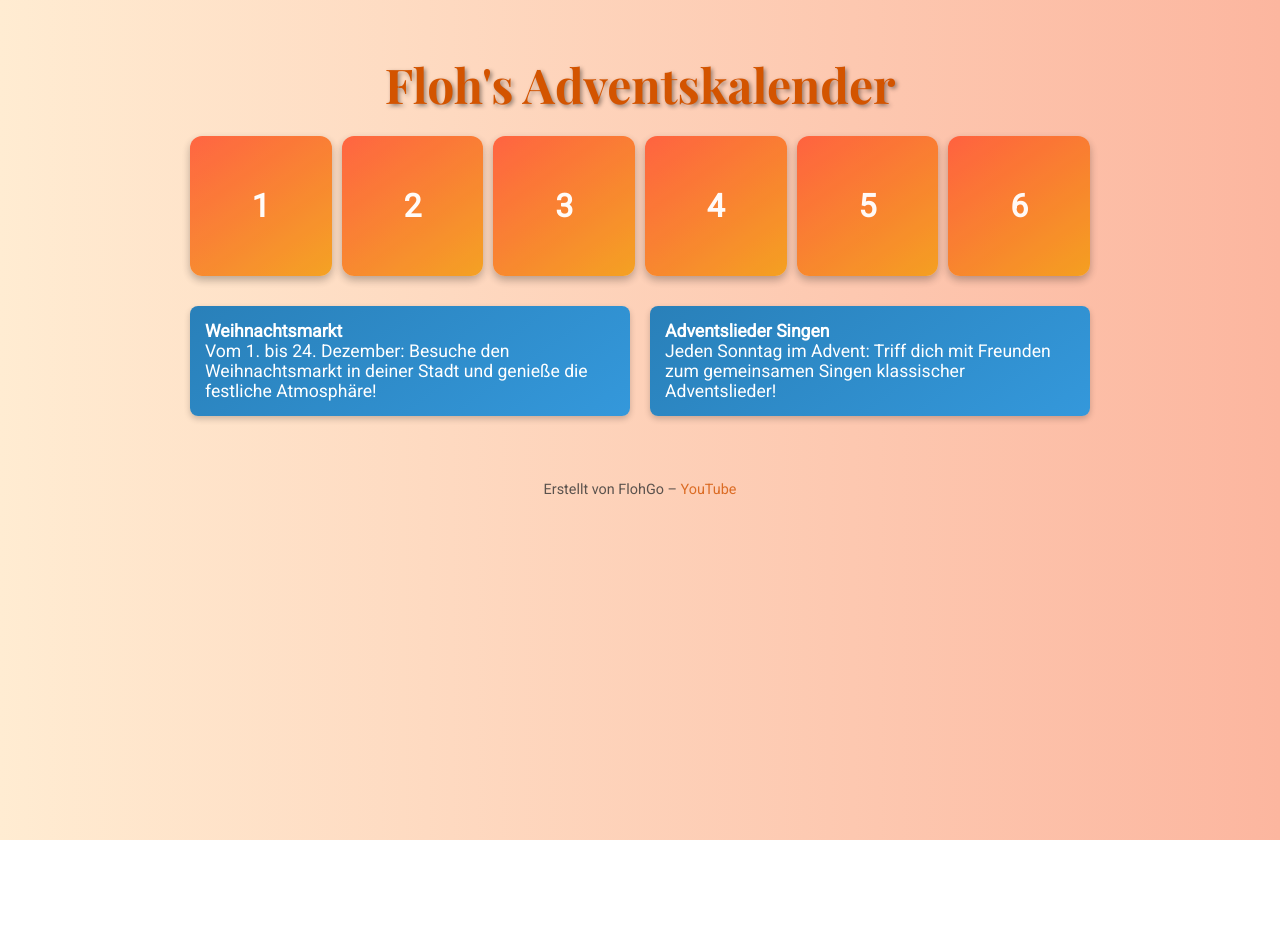
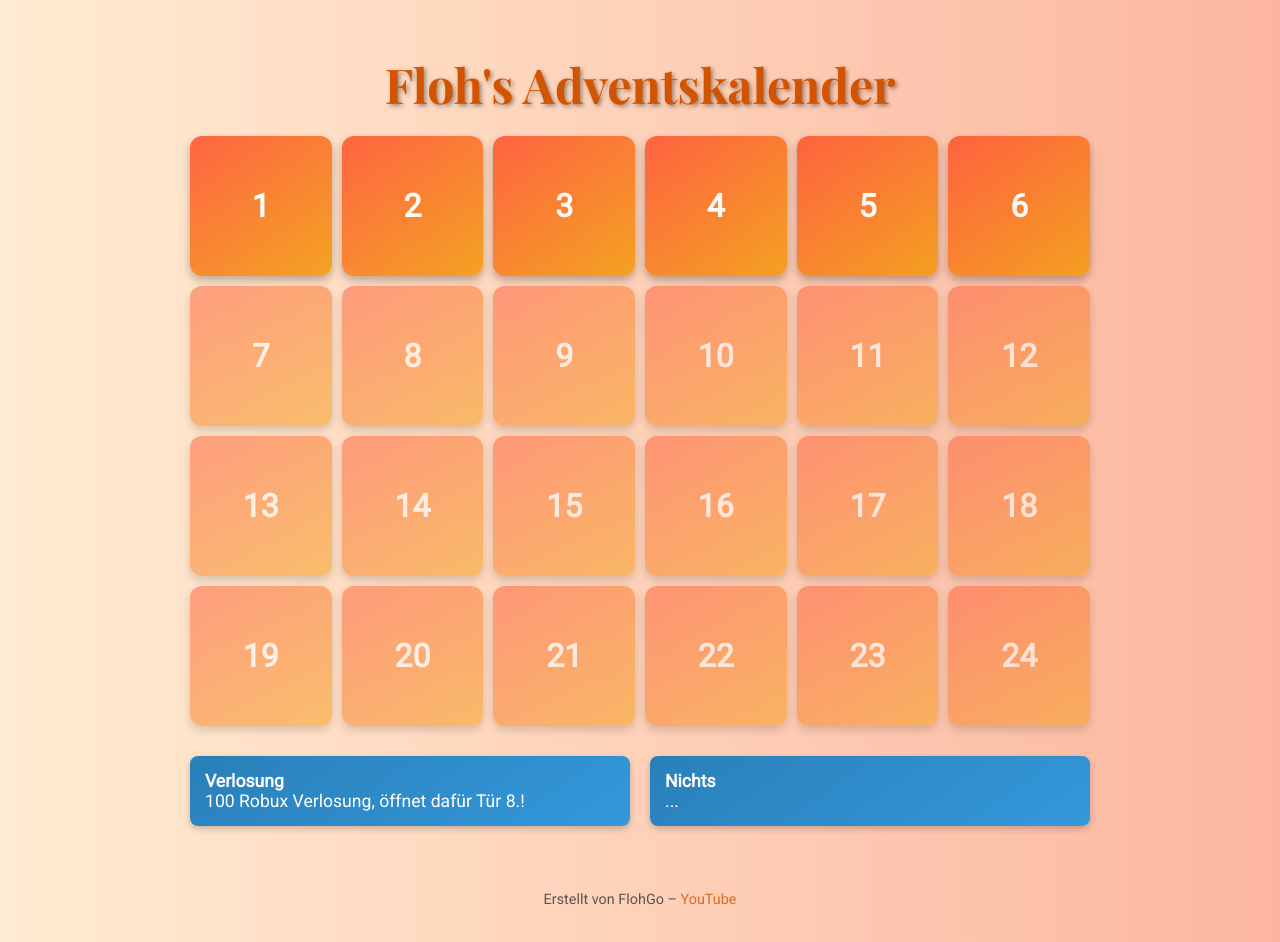
Before and after one commit to apple-is/Adventskalender, a plain HTML site: page index.html in a window 1280 px wide. Before the commit the page ends 840 px from the top, so only its background shows below. Drawn offline with nearby package versions, Linux system fonts and the light colour scheme.

Commit message:
Türchen nur bis zum aktuellen Datum sichtbar: Der Code sorgt dafür, dass die Türchen ab dem aktuellen Tag interaktiv sind. Türchen, die noch nicht geöffnet werden dürfen (z.B. Türchen 5, wenn heute der 4. ist), sind inaktiv.

```diff
--- a/index.html
+++ b/index.html
@@ -206,7 +206,7 @@
         <div class="door" id="door-8" onclick="openDoor(this, 8)">
             <div class="door-inner">
                 <div class="door-front">8</div>
-                <div class="door-back">„Die besten Geschenke kommen oft ohne Verpackung.“</div>
+                <div class="door-back">„SCHNELl - Schreibe "FlohGo“ auf DISCORD an um deine 100 Robux zubekommen!</div>
             </div>
         </div>
         <div class="door" id="door-9" onclick="openDoor(this, 9)">
@@ -233,6 +233,91 @@
                 <div class="door-back">„Das größte Geschenk ist die Liebe, die wir teilen.“</div>
             </div>
         </div>
+        <div class="door" id="door-13" onclick="openDoor(this, 13)">
+            <div class="door-inner">
+                <div class="door-front">13</div>
+                <div class="door-back">„Freunde sind das wahre Geschenk an Weihnachten.“</div>
+            </div>
+        </div>
+
+        <div class="door" id="door-14" onclick="openDoor(this, 14)">
+            <div class="door-inner">
+                <div class="door-front">14</div>
+                <div class="door-back">„Es gibt keinen besseren Zeitpunkt, um Liebe zu verschenken als zu Weihnachten.“</div>
+            </div>
+        </div>
+
+        <div class="door" id="door-15" onclick="openDoor(this, 15)">
+            <div class="door-inner">
+                <div class="door-front">15</div>
+                <div class="door-back">„Der wahre Wert von Weihnachten liegt in der Wärme der Herzen.“</div>
+            </div>
+        </div>
+
+        <div class="door" id="door-16" onclick="openDoor(this, 16)">
+            <div class="door-inner">
+                <div class="door-front">16</div>
+                <div class="door-back">„Weihnachten ist, wenn die Herzen der Menschen erleuchtet werden.“</div>
+            </div>
+        </div>
+
+        <div class="door" id="door-17" onclick="openDoor(this, 17)">
+            <div class="door-inner">
+                <div class="door-front">17</div>
+                <div class="door-back">„Jeder Tag ist ein Fest, an dem wir zusammen sein können.“</div>
+            </div>
+        </div>
+
+        <div class="door" id="door-18" onclick="openDoor(this, 18)">
+            <div class="door-inner">
+                <div class="door-front">18</div>
+                <div class="door-back">„Mit Liebe und Freude können wir die Welt ein kleines Stückchen besser machen.“</div>
+            </div>
+        </div>
+
+        <div class="door" id="door-19" onclick="openDoor(this, 19)">
+            <div class="door-inner">
+                <div class="door-front">19</div>
+                <div class="door-back">„Die besten Dinge im Leben sind nicht Dinge, sondern Momente.“</div>
+            </div>
+        </div>
+
+        <div class="door" id="door-20" onclick="openDoor(this, 20)">
+            <div class="door-inner">
+                <div class="door-front">20</div>
+                <div class="door-back">„Weihnachten ist das Fest der Liebe und des Miteinanders.“</div>
+            </div>
+        </div>
+
+        <div class="door" id="door-21" onclick="openDoor(this, 21)">
+            <div class="door-inner">
+                <div class="door-front">21</div>
+                <div class="door-back">„Lass dich vom Weihnachtszauber verzaubern und genieße den Moment.“</div>
+            </div>
+        </div>
+
+        <div class="door" id="door-22" onclick="openDoor(this, 22)">
+            <div class="door-inner">
+                <div class="door-front">22</div>
+                <div class="door-back">„Weihnachten ist die Zeit, in der wir uns mit denen verbinden, die uns wichtig sind.“</div>
+            </div>
+        </div>
+
+        <div class="door" id="door-23" onclick="openDoor(this, 23)">
+            <div class="door-inner">
+                <div class="door-front">23</div>
+                <div class="door-back">„Der wahre Geist von Weihnachten ist Liebe und Dankbarkeit.“</div>
+            </div>
+        </div>
+
+        <div class="door" id="door-24" onclick="openDoor(this, 24)">
+            <div class="door-inner">
+                <div class="door-front">24</div>
+                <div class="door-back">„Frohe Weihnachten! Möge der Zauber dieser Zeit uns alle berühren.“</div>
+            </div>
+        </div>
+
+
 
         <!-- Weitere Türchen hier (13-24) -->
 
@@ -240,12 +325,12 @@
 
     <div class="events">
         <div class="event">
-            <strong>Weihnachtsmarkt</strong><br>
-            Vom 1. bis 24. Dezember: Besuche den Weihnachtsmarkt in deiner Stadt und genieße die festliche Atmosphäre!
+            <strong>Verlosung</strong><br>
+            100 Robux Verlosung, öffnet dafür Tür 8.!
         </div>
         <div class="event">
-            <strong>Adventslieder Singen</strong><br>
-            Jeden Sonntag im Advent: Triff dich mit Freunden zum gemeinsamen Singen klassischer Adventslieder!
+            <strong>Nichts</strong><br>
+            ...
         </div>
     </div>
 
@@ -272,12 +357,12 @@
             for (let i = 1; i <= 24; i++) {
                 const door = document.getElementById(`door-${i}`);
                 if (i > currentDay) {
-                    door.style.display = 'none'; // Verstecke zukünftige Türchen
-                } else {
-                    door.style.display = 'block'; // Zeige vergangene Türchen
+                    door.style.pointerEvents = 'none'; // Deaktiviert das Klicken auf zukünftige Türchen
+                    door.style.opacity = '0.5'; // Macht zukünftige Türchen halbtransparent
                 }
             }
         };
     </script>
+
 </body>
 </html>
```
